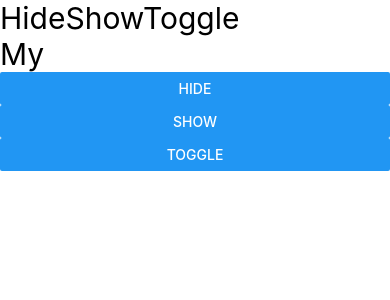
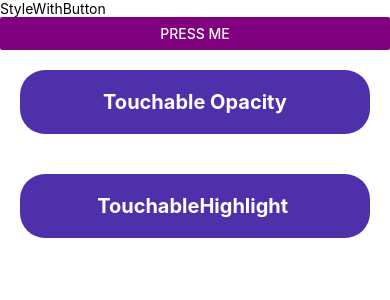
Before and after one commit to khadiza21/nativFirstApp, a React Native app: screen / in a window 390 px wide. Shown: the top 300 px of the page. Built offline with nearby package versions, Linux system fonts and the light colour scheme.

Commit message:
button , touchable(highlight,opacity) component

```diff
--- a/App.jsx
+++ b/App.jsx
@@ -15,12 +15,15 @@ import UseEffect from './src/components/UseEffect';
 import UseEffectHookUpdatingPhase from './src/components/UseEffectHookUpdatingPhase';
 import UseEffectHookUnmountingPhase from './src/components/UseEffectHookUnmountingPhase';
 import HideShowToggle from './src/components/HideShowToggle';
+import StyleWithButton from './src/components/StyleWithButton';
 ;
 const App = () => {
   return (
     <View style={{ flex: 1 }}>
-      <HideShowToggle />
-    {/* <UseEffectHookUnmountingPhase />
+<StyleWithButton />
+
+      {/*    <HideShowToggle />
+  <UseEffectHookUnmountingPhase />
      <UseEffect />
   <UseEffectHookUpdatingPhase />
        <ClassComponents />
--- /dev/null
+++ b/src/components/StyleWithButton.jsx
@@ -0,0 +1,49 @@
+import {
+  View,
+  Text,
+  Button,
+  TouchableOpacity,
+  StyleSheet,
+  TouchableHighlight,
+} from 'react-native';
+import React from 'react';
+
+const StyleWithButton = () => {
+  return (
+    <View>
+      <Text>StyleWithButton</Text>
+      <Button title="Press Me" color={'purple'} />
+      {/* Touchable opacity where can be apply the style                              */}
+      <TouchableOpacity style={styles.button} activeOpacity={0.1}>
+        {/* by default active opacity 0.2  */}
+        <Text style={styles.buttonText}>Touchable Opacity</Text>
+      </TouchableOpacity>
+      {/* touchable highlight er must onpress use krte hbe  */}
+      <TouchableHighlight
+        style={styles.button}
+        onPress={() => {
+          console.log('Hello');
+        }}
+        underlayColor="#3a1078">
+        <Text style={styles.buttonText}>TouchableHighlight </Text>
+      </TouchableHighlight>
+    </View>
+  );
+};
+
+const styles = StyleSheet.create({
+  button: {
+    margin: 20,
+    backgroundColor: '#4e31aa',
+    padding: 20,
+    borderRadius: 25,
+    elevation: 5,
+  },
+  buttonText: {
+    color: '#fff',
+    fontSize: 20,
+    fontWeight: 'bold',
+    textAlign: 'center',
+  },
+});
+export default StyleWithButton;
```
